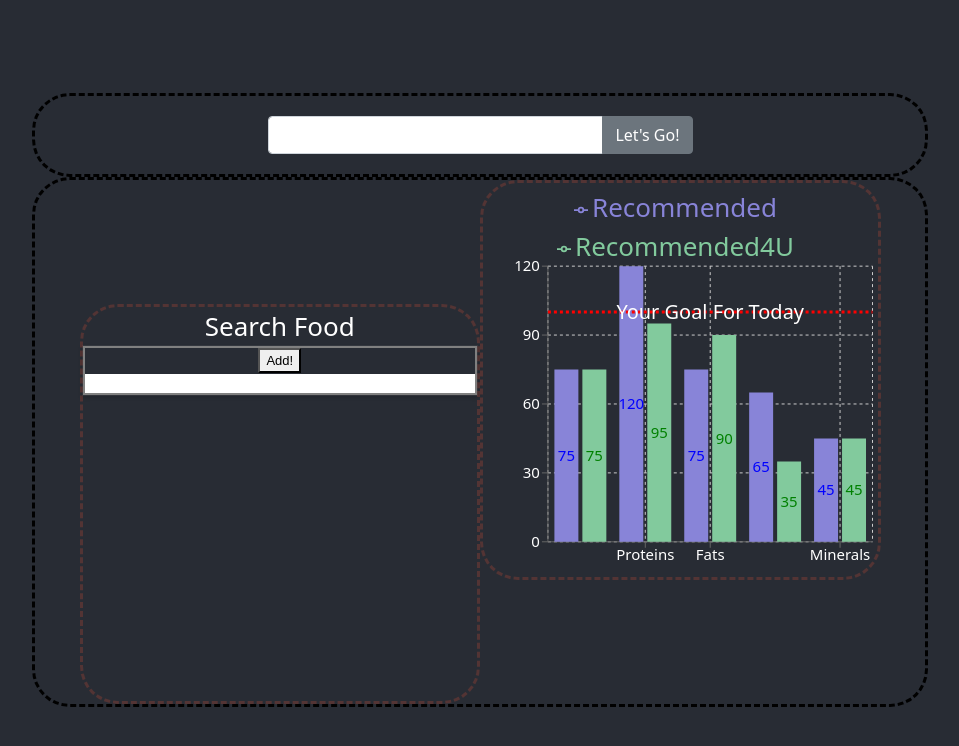
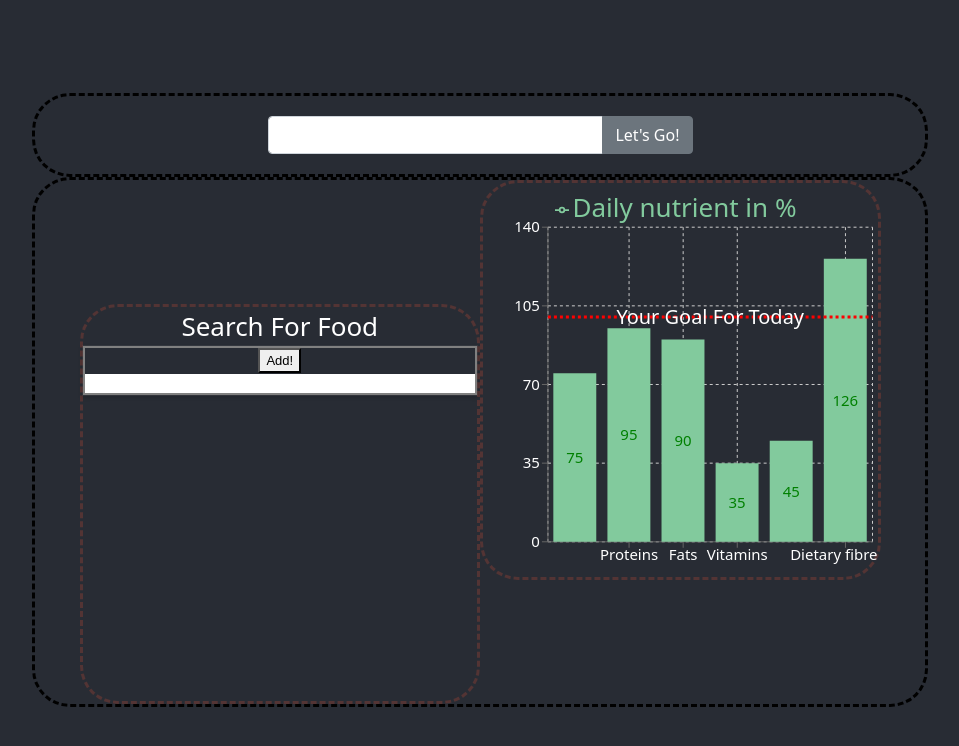
Before and after one commit to omereks/Nutri, a React (Create React App) app in the folder nutri/: page / in a window 1280 px wide. Shown: the top 746 px of the page, without its empty margins (160-1119 px from the left). Built offline with nearby package versions, Linux system fonts and the light colour scheme.

Commit message:
Graph UI

```diff
--- a/nutri/src/components/Graph.js
+++ b/nutri/src/components/Graph.js
@@ -3,7 +3,7 @@ import { BarChart, Bar, Cell, XAxis, YAxis, CartesianGrid, Tooltip, Legend, Refe
 
 const data = [
     {
-        name: 'Carbohydrates',
+        name: 'Carbon',
         Recommended: 75,
         Recommended4U: 75
     },
@@ -27,11 +27,11 @@ const data = [
         Recommended: 45,
         Recommended4U: 45
     },
-    // {
-    //     name: 'Dietary fibre',
-    //     Recommended: 27,
-    //     Recommended4U: 126
-    // },
+    {
+        name: 'Dietary fibre',
+        Recommended: 27,
+        Recommended4U: 126
+    },
 ]
 class Graph extends React.Component{
     constructor(props) {
@@ -51,12 +51,13 @@ class Graph extends React.Component{
                     <YAxis tick={{fontSize:15, fill:'white'}}/>
                     <Tooltip />
                     <Legend verticalAlign="top" iconSize={14} />
-                    <Bar dataKey="Recommended" legendType={"line"} label={{ fill: 'blue', fontSize: 15 }} fill="#8884d8" />
-                    <Bar dataKey="Recommended4U" legendType={"line"} label={{ fill: 'green', fontSize: 15 }} fill="#82ca9d" />
+
+                    <Bar dataKey="Recommended4U" name='Daily nutrient in %' legendType={"line"} label={{ fill: 'green', fontSize: 15 }} fill="#82ca9d" />
                     <ReferenceLine strokeWidth={3} y={100} alwaysShow={true} isFront={true} label={{value:'Your Goal For Today', fill: 'white', fontSize: 20 }}  stroke="red" strokeDasharray="3 3" />
                 </BarChart>
             </ResponsiveContainer>
         );
+        // <Bar dataKey="Recommended" legendType={"line"} label={{ fill: 'blue', fontSize: 15 }} fill="#8884d8" />
     }
 }
 export default Graph;
--- a/nutri/src/components/SearchBox.js
+++ b/nutri/src/components/SearchBox.js
@@ -42,7 +42,7 @@ export default class SearchBox extends React.Component{
                 //console.log(suggestions) // Delete later (for debug)
                 this.setState(() => ({suggestions,text: value}));
             })
-            //const regex = new RegExp(`^${value}`,'i' ) // for testing  Dont TOCH! i delete later.
+            //const regex = new RegExp(`^${value}`,'i' ) // for testing  Dont TOUCH! i delete later.
             //suggestions = this.items.sort().filter(v=> regex.test(v)) // for testing
     }else{
         let suggestions = [];
--- a/nutri/src/components/search.js
+++ b/nutri/src/components/search.js
@@ -12,7 +12,7 @@ class Search extends React.Component{
     render() {
         return (
             <div className="Main">
-                Search Food
+                Search For Food
             </div>
           );
     }
--- a/nutri/src/components/userFood.js
+++ b/nutri/src/components/userFood.js
@@ -1,6 +1,4 @@
 import React from "react";
-
-
 
 
 class UserFood extends React.Component {
```
